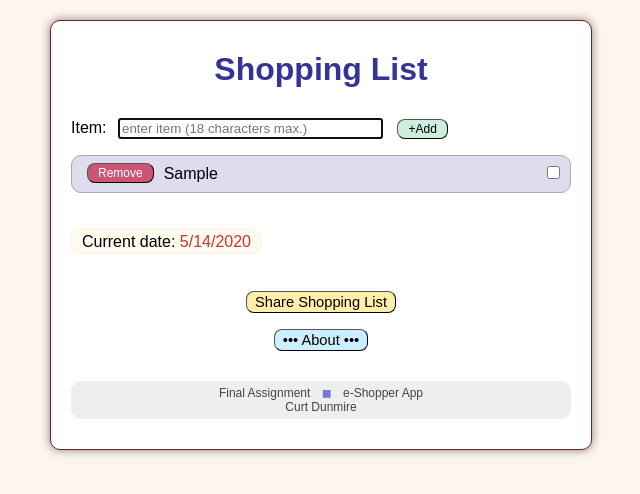
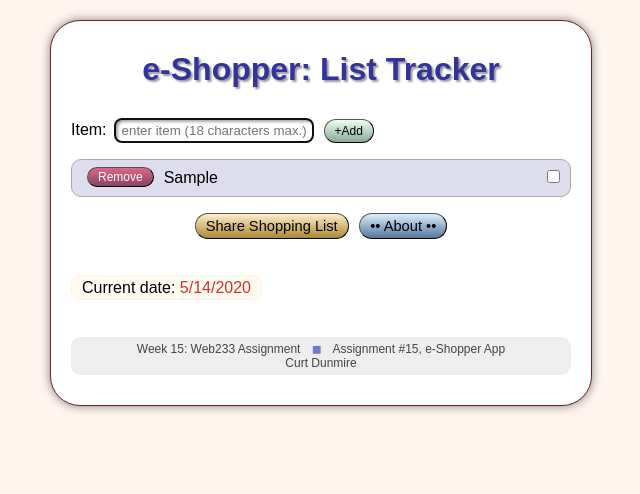
Before and after one commit to webman2020/week15, a plain HTML site: page index.html in a window 1280 px wide. Both pictures are taken after typing "Sample" into the empty fields and a click on the button "+Add". Shown: the whole page, without its empty margins (319-959 px from the left). Drawn offline with nearby package versions, Linux system fonts and the light colour scheme.

Commit message:
Add files via upload

```diff
--- a/index.html
+++ b/index.html
@@ -1,20 +1,28 @@
 <!DOCTYPE html>
 <html lang="en">
-  <head>
-  <script src="https://ajax.googleapis.com/ajax/libs/jquery/3.2.0/jquery.min.js"></script>
-  <title>RVC List v4.0</title>
-    <link rel="stylesheet" href="style.css">
-<meta charset="utf-8">
+<!--
+
+Curt Dunmire
+Spring 2020
+Web233 Javascript
+Date: 05/01/20
+Assignment #15
+
+-->
+<head>
+<title>Week 15: Web233 Assignment, e-Shopper App • Curt Dunmire</title>
+<meta charset="UTF-8">
 <meta http-equiv="X-UA-Compatible" content="IE=edge">
-<meta name="viewport" content="width=device-width, initial-scale=1, maximum-scale=1, user-scalable=0"/> <!--320-->
-<meta name="apple-mobile-web-app-capable" content="yes">
-<meta name="mobile-web-app-capable" content="yes">
-<meta name="RVCList" content="Add to Home">
-<meta name="description" content="JS App Created by RVC Web233 Students">
-<meta name="author" content="Prof Chuck Konkol">
-  </head>
-  <body>
+<meta name="viewport" content="width=device-width, initial-scale=1">
+
+<link rel="stylesheet" href="style.css">
 <script src="script.js"></script>
+</head>
+<body>
+
+
+<!--
+
      <div id="Wrapper">
     <h1>Shopping List</h1>
  <form onsubmit="return false;">
@@ -26,14 +34,63 @@
   <p id="MyList"></p>
   <p id="labels"></p>
    <p id="MyCart"></p>
+
    <p class="DateControl"><span class="DateControl2" id="Date"></span></p>
+
     <center><p id="sharelist"></p></center>
      <center><p id="sharebutton"></p></center>
+
    <p class="CtrAbout"><input class="button" id="About" type="button"
 value="&bull;&bull;&bull; About &bull;&bull;&bull;" onclick="about()" /></p>
      <footer><span class="NoBr">Final Assignment</span> <span class="SqBull">&#9724;</span>
 <span class="NoBr">e-Shopper App</span>
 <br class="FootBrk"><span class="NoBr">Curt Dunmire</span></footer>
    </div>
+
+
+-->
+
+
+
+
+
+
+
+<div id="Wrapper">
+<h1>e-Shopper: List Tracker</h1>
+
+<form onsubmit="return false;">
+<span class="InputName">Item:</span><input type="text" id="item" name="item"
+onkeydown="if (event.keyCode == 13) { document.getElementById('btnSubmit').click(); }"
+maxlength="18" placeholder="enter item (18 characters max.)" /><input class="button" name="submit"
+id="btnSubmit" type="button" value="+Add" onclick="addShoppinglist(item.value)" />
+</form>
+
+<p id="MyList"></p>
+<p id="labels"></p>
+<p id="MyCart"></p>
+
+<p id="sharelist"></p>
+
+<div class="CtrAbout">
+<p id="sharebutton"></p>
+<p id="AboutButton"><input class="button" id="About" type="button"
+value="&bull;&bull; About &bull;&bull;" onclick="About()" /></p>
+</div>
+
+<p class="DateControl"><span class="DateControl2" id="Date"></span></p>
+
+<footer><span class="NoBr">Week 15: Web233 Assignment</span> <span class="SqBull">&#9724;</span>
+<span class="NoBr">Assignment #15, e-Shopper App</span>
+<br class="FootBrk"><span class="NoBr">Curt Dunmire</span></footer>
+</div>
+
+
+
+
+
+
+
+
   </body>
 </html>
--- a/style.css
+++ b/style.css
@@ -1,9 +1,11 @@
 /*
+
 Curt Dunmire
 Spring 2020
 Web233 Javascript
 Date: 04/26/20
 Assignment #14
+
 */
 
 
@@ -12,7 +14,7 @@ Assignment #14
 body		{ font-family: arial; background-color: #fff5ef; }
 footer		{ font-size: 9pt; color: #444; text-align: center; border-radius: 10px; margin: 30px 0 10px 0;
 		padding: 5px; background-color: #eee; }
-h1		{ color: #339; margin: 10px 0 30px 0; text-align: center; }
+h1		{ color: #339; margin: 10px 0 30px 0; text-align: center; text-shadow: 2px 2px 2px #999; }
 
 .Hilite		{ color: #c33; }
 .Hilite2	{ color: #383; }
@@ -44,28 +46,29 @@ h1		{ color: #339; margin: 10px 0 30px 0; text-align: center; }
 
 label	{ float:right; padding-right: 5px; /*	text-indent: 5px; */	}
 
-#Wrapper	{ width: 500px; margin: 20px auto; padding: 20px; border-radius: 10px 10px;
+#Wrapper	{ width: 500px; margin: 20px auto; padding: 20px; border-radius: 30px;
 		box-shadow: inset 0 1px 2px rgba(255, 255, 255, 0.3), 0 0 10px rgba(10, 10, 10, .5);
 		border: 1px solid #6f212f; background-color: #fff; }
-
-#About, #shares	{ vertical-align: middle; background-color: #cef; padding: 2px 8px;
-		border-radius: 8px; font-size: 11pt; border-width: 1px; }
-
-#shares		{ background-color: #fea; }
-#ShareButton	{ text-align: center; }
+#About		{ background-color: #cef; background-image: linear-gradient(to bottom, #def, #579);
+		background-repeat: no-repeat; }
+#shares		{ background-color: #fea; background-image: linear-gradient(to bottom, #fec, #a83);
+		background-repeat: no-repeat; }
+#ShareList	{ margin: 40px 0 0; }
+#btnSubmit	{ background-color: #ced; background-image: linear-gradient(to bottom, #efe, #8a9);
+		background-repeat: no-repeat; padding: 4px 10px; }
 
 
 /* —————————	FORM STYLES	*/
 
-input#Item	{ margin-bottom: 0; width: 180px; }
-input#remove	{ float: left; margin-top: 2px; /*	margin-bottom: 10px; */	margin-right: 10px;
-		background-color: #c57; color: #fff; }
-input#adds	{ float: right; margin-top: 5px; /*	margin-bottom: 10px; margin-right: 20px; */
-		background-color: #c57; color: #fff; }
-
+input#item	{ margin-bottom: 0; width: 184px; padding: 4px 7px; border-width: 1px; border-radius: 7px;
+		box-shadow: inset 3px 3px 3px #aaa; }
+input#remove		{ float: left; margin-top: 2px; margin-right: 10px; background-color: #c57;
+			color: #fff; background-image: linear-gradient(to bottom, #d68, #846);
+			background-repeat: no-repeat; }
 input[type=checkbox]	{ vertical-align: right; margin: 0 5px; }
-input[type=button]	{ vertical-align: middle; margin: 0 10px; background-color: #ced; padding: 2px 10px;
-			border-radius: 8px; font-size: 9pt; border-width: 1px; }
+input[type=button]	{ vertical-align: middle; margin: 0 10px; padding: 2px 10px;
+			border-radius: 12px; font-size: 9pt; border-width: 1px; }
+input#adds		{ float: right; margin-top: 5px; background-color: #c57; color: #fff; }
 
 ul	{ list-style-type: none; list-style-position: outside; margin: 10px 0px; padding: 0; clear: both; }
 li	{ background: #fafafa; margin: 5px 0px; line-height: 1.6; padding: 5px; border: #aaa solid 1px; border-radius: 10px; }
@@ -84,15 +87,22 @@ form a:active	{ border-color: #1D5837; color: #fff; text-shadow: none; }
 form a.delete	{ background-color: #CD0000; background-image: -moz-linear-gradient(center top, #FF2323, #CD0000);
 		border: 1px solid #890000; color: #fff; text-shadow: 0 -1px 0 #890000; margin-top: 0px; height: 17px; }
 
-form a.delete:hover	{ background-color: #FF5656; background-image: -moz-linear-gradient(center top, #FF5656, #CD0000);
-			border: 1px solid #800; color: #fff; text-shadow: 0 -1px 0 #800; }
-form a.delete:active	{ border-color: #800; color: #fff; text-shadow: none; }
+form a.delete:hover		{ background-color: #FF5656; background-image: -moz-linear-gradient(center top, #FF5656, #CD0000);
+				border: 1px solid #800; color: #fff; text-shadow: 0 -1px 0 #800; }
+form a.delete:active		{ border-color: #800; color: #fff; text-shadow: none; }
+#sharebutton, #AboutButton	{ display: inline; }
+#About, #shares			{ vertical-align: middle; padding: 4px 10px; border-radius: 14px;
+				font-size: 11pt; border-width: 1px; margin: 0 3px; }
 
 
 /* —————————	HOVER STYLES	*/
 
-#About:hover, #shares:hover, #BtnSubmit:hover	{ background-color: #000; color: #fff; cursor: pointer; }
-#remove:hover					{ background-color: #fdb; color: #000; cursor: pointer; }
+#About:hover, #shares:hover,
+#btnSubmit:hover		{ background-color: #000; color: #fff; cursor: pointer;
+				background-image: linear-gradient(to bottom, #ccc, #000); background-repeat: no-repeat; }
+#remove:hover			{ background-color: #fde; color: #000; cursor: pointer;
+				background-image: linear-gradient(to bottom, #fff, #b58); background-repeat: no-repeat; }
+#adds:hover			{ cursor: pointer; }
 
 
 /* —————————	SCREEN WIDTH PAGE STYLES	*/
```
